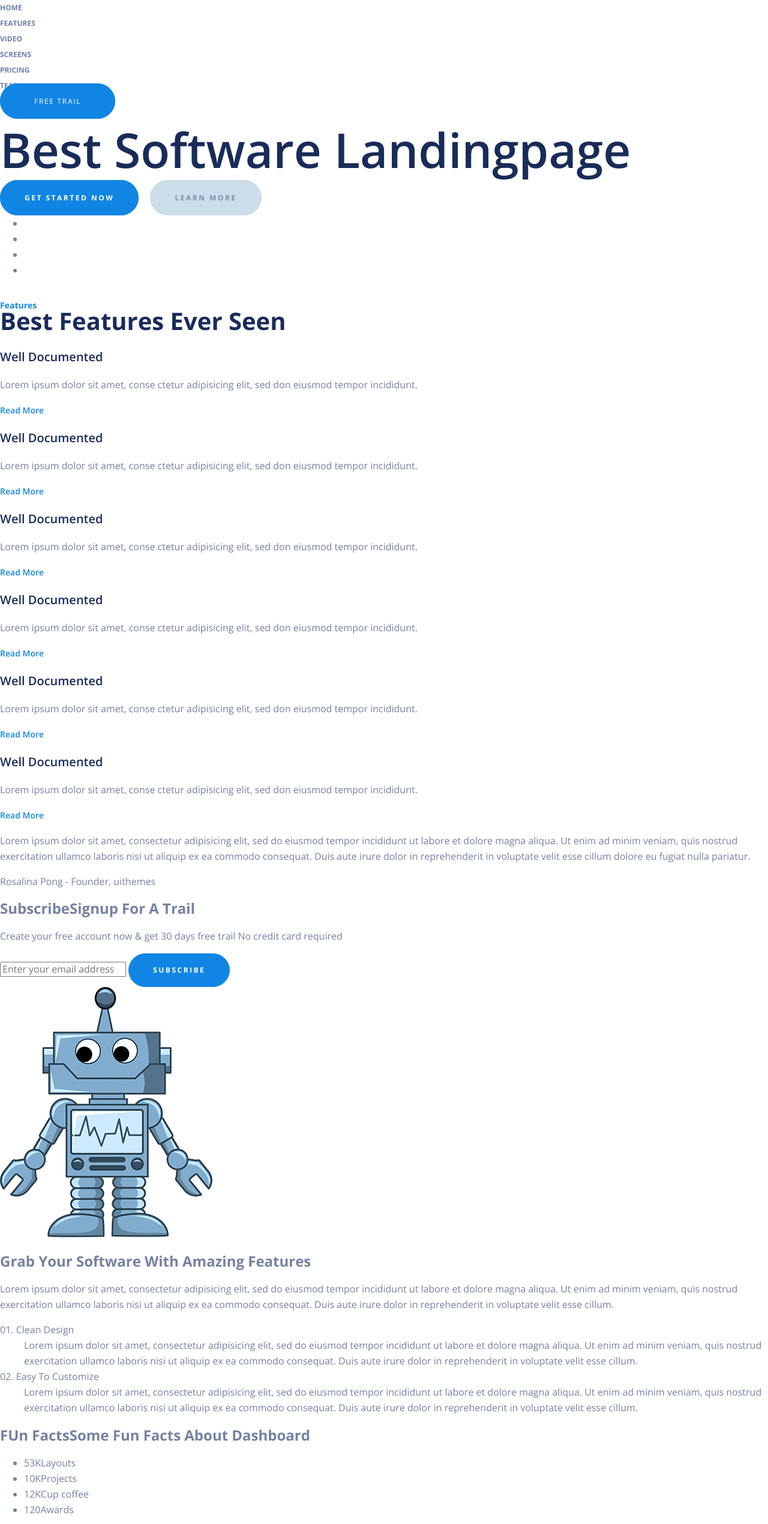
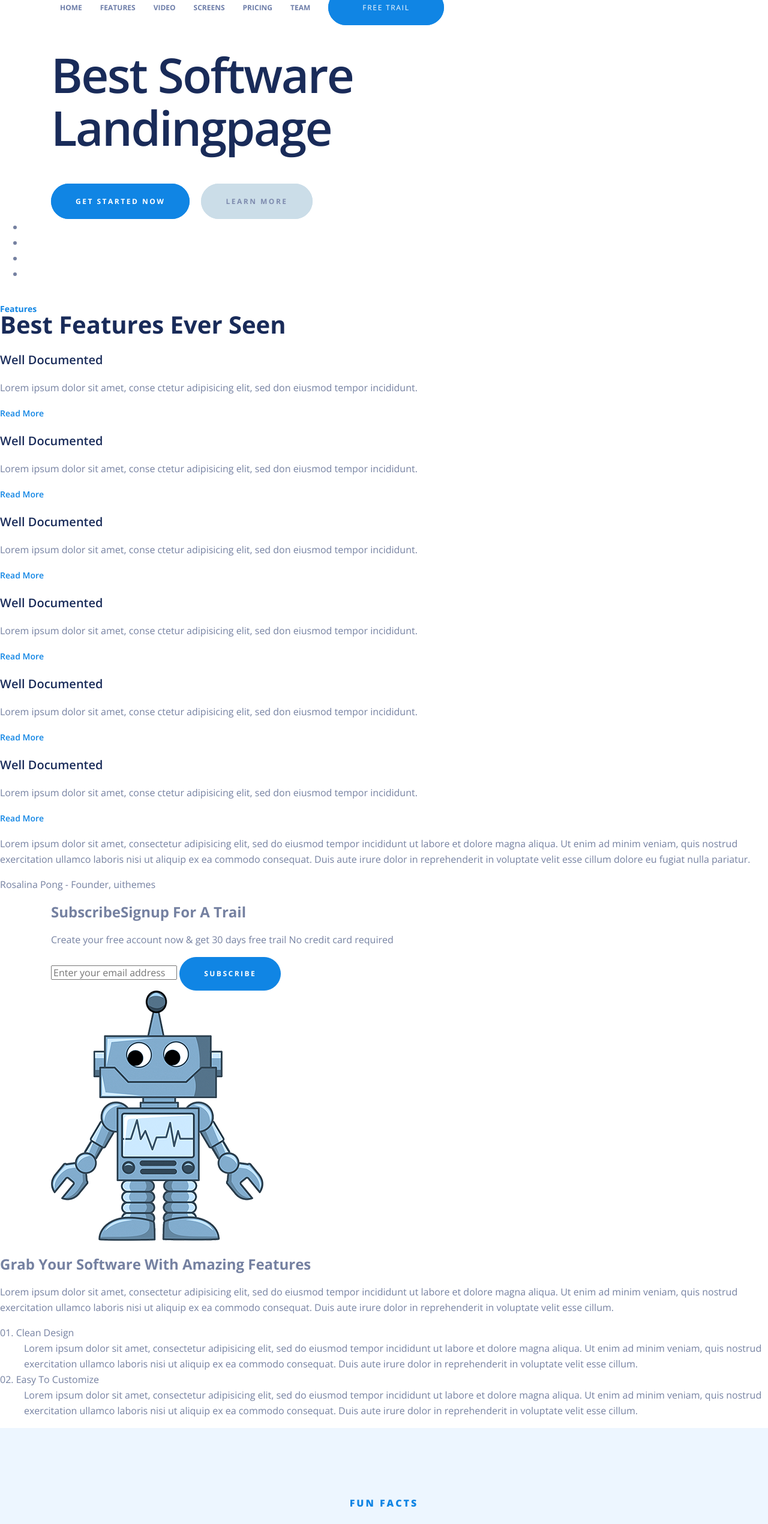
Before and after one commit to baidach/Limpon, a plain HTML site: page index.html in a window 1280 px wide. Shown: the top 2540 px of the page at 60% size. Drawn offline with nearby package versions, Linux system fonts and the light colour scheme.

Commit message:
lesson 7

```diff
--- a/css/style.css
+++ b/css/style.css
@@ -3,6 +3,10 @@ body {
     font-size: 16px;
     line-height: 26px;
     color: #7581a1;
+}
+.wrap {
+    max-width: 1110px;
+    margin: 0 auto;
 }
 a {
     text-decoration: none;
@@ -11,6 +15,34 @@ h1 {
     font-size: 80px;
     font-weight: 600;
     color: #192b59;
+    letter-spacing: -2.5px;
+    line-height: 1.1;
+    max-width: 600px;
+    margin-bottom: 65px;
+}
+.title-h2 {
+    font-size: 50px;
+    font-weight: 600;
+    color: #192b59;
+    line-height: 1.2;
+    letter-spacing: -1.5px;
+}
+.title-h2 span {
+    display: block;
+    font-size: 16px;
+    font-weight: 800;
+    color: #1085e4;
+    margin-bottom: 50px;
+    text-transform: uppercase;
+    letter-spacing: 3px;
+    margin-bottom: 14px;
+}
+.page-stat .title-h2, .page-screen .title-h2{
+    text-align: center;
+    margin: 0 auto;
+}
+.page-stat .title-h2{
+    max-width: 500px;
 }
 .nav {
     font-size: 12px;
@@ -20,6 +52,13 @@ h1 {
     list-style-type: none;
     margin: 0;
     padding: 0;
+    display: flex;
+}
+.nav > li {
+    padding: 0 15px;
+}
+.nav-item {
+    color: #6e7ea9;
 }
 .btn-primary {
     background-color: #1085e4;
@@ -90,3 +129,37 @@ h1 {
     font-weight: 600;
     color: #1085e4;
 }
+.list-stat {
+    display: flex;
+    list-style-type: none;
+    justify-content: space-around;
+    margin-top: 76px;
+}
+.list-stat > li {
+    font-size: 12px;
+    font-weight: 700;
+    color: #1085e4;
+    text-align: center;
+    text-transform: uppercase;
+    letter-spacing: 2.7px;
+}
+.list-stat > li > span {
+    display: block;
+    font-size: 60px;
+    color: #bacbdc;
+    margin-bottom: 23px;
+    letter-spacing: 0px;
+}
+
+/* Page */
+
+.page-stat, .page-screen {
+    background-color: #edf6ff;
+
+}
+.page-stat {
+    padding: 116px 0 96px 0;
+}
+.page-screen {
+    padding: 116px 0 0px 0;
+}
--- a/index.html
+++ b/index.html
@@ -25,22 +25,24 @@
 </head>
 <body>
     <div class="page-header">
-        <div>
+        <div class="wrap">
             <a href=""></a>
             <ul class="nav">
-                <li>Home</li>
-                <li>Features</li>
-                <li>Video</li>
-                <li>Screens</li>
-                <li>Pricing</li>
-                <li>Team</li>
+                <li><a href="" class="nav-item">Home</a></li>
+                <li><a href="" class="nav-item">Features</a></li>
+                <li><a href="" class="nav-item">Video</a></li>
+                <li><a href="" class="nav-item">Screens</a></li>
+                <li><a href="" class="nav-item">Pricing</a></li>
+                <li><a href="" class="nav-item">Team</a></li>
                 <li><a href="" class="btn-primary btn-free">Free Trail</a></li>
             </ul>
         </div>
+        <div class="wrap">
             <h1>Best Software Landingpage </h1>
             <div class="btn-group">
                 <a href="" class="btn-primary">Get started now</a>
                 <a href="" class="btn-secondary">Learn more</a>
+            </div>
         </div>
     </div>
     <div class="page-company">
@@ -98,13 +100,13 @@
 
     </div>
     <div class="page-subscribe">
+        <div class="wrap">
             <div>
                 <h2><span>Subscribe</span>Signup For A Trail</h2>
                 <p>Create your free account now & get 30 days free trail No credit card required</p>
                 <input type="email" placeholder="Enter your email address">
                 <button type="submit" class="btn-primary">Subscribe</button>
             </div>
-        <div>
             <img src="img/robot.png" alt="Robot">
         </div>
     </div>
@@ -120,9 +122,9 @@
         </dl>
     </div>
     <div class="page-stat">
-        <div>
-            <h2><span>FUn Facts</span>Some Fun Facts About Dashboard</h2>
-            <ul>
+        <div class="wrap">
+            <h2 class="title-h2"><span>Fun Facts</span>Some Fun Facts About Dashboard</h2>
+            <ul class="list-stat">
                 <li><span>53K</span>Layouts</li>
                 <li><span>10K</span>Projects</li>
                 <li><span>12K</span>Cup coffee</li>
@@ -167,10 +169,11 @@
         </div>
     </div>
     <div class="page-screen">
-        <h2><span>screen preview</span>Screenshot With Details</h2>
+        <h2  class="title-h2"><span>screen preview</span>Screenshot With Details</h2>
         <img src="">
     </div>
     <div class="page-clients">
+        <div class="wreap">
             <h2><span>testimonials</span>Our Happy Clients</h2>
             <div class="box-clients">
                 <div>
@@ -190,7 +193,9 @@
                 </div>
             </div>
         </div>
+    </div>
     <div class="page-plan">
+        <div class="wrap">
             <h2><span>our plans</span>Pricing Plans</h2>
             <div class="box-price">
                 <div class="box-price-item">
@@ -234,8 +239,10 @@
                 </div>
             </div>
         </div>
+    </div>
     <div class="page-team">
-        <h2><span>angels</span>Our Team</h2>
+        <div class="wrap">
+            <h2 class="title-h2"><span>angels</span>Our Team</h2>
             <div class="box-team">
                 <div>
                     <p>founder</p>
@@ -248,6 +255,7 @@
                 <div>
                     <p>designer</p>
                     <p>Thomas Alva Adison</p>
+                </div>
             </div>
         </div>
     </div>
```
Lines whose indentation alone changed are shown as unchanged.
